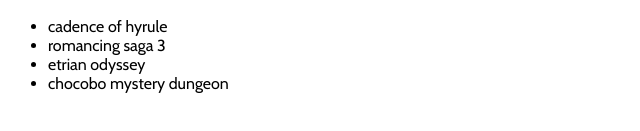
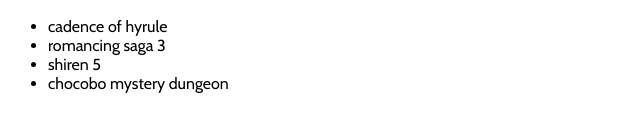
Before and after one commit to cutecycle/girlhours, a Gatsby site: page / in a window 1280 px wide. Shown: the part 331-462 px from the top of the page, 0-640 px from the left. Built offline with nearby package versions, Linux system fonts and the light colour scheme; Gatsby itself is replaced by a stand-in of ours.

Commit message:
Update index.js

```diff
--- a/src/pages/index.js
+++ b/src/pages/index.js
@@ -37,7 +37,7 @@
             <ul>
                 <li>cadence of hyrule</li>
                 <li>romancing saga 3</li>
-                <li>etrian odyssey</li>
+                <li>shiren 5</li>
       <li>chocobo mystery dungeon</li>
             </ul>
         </div>
```
